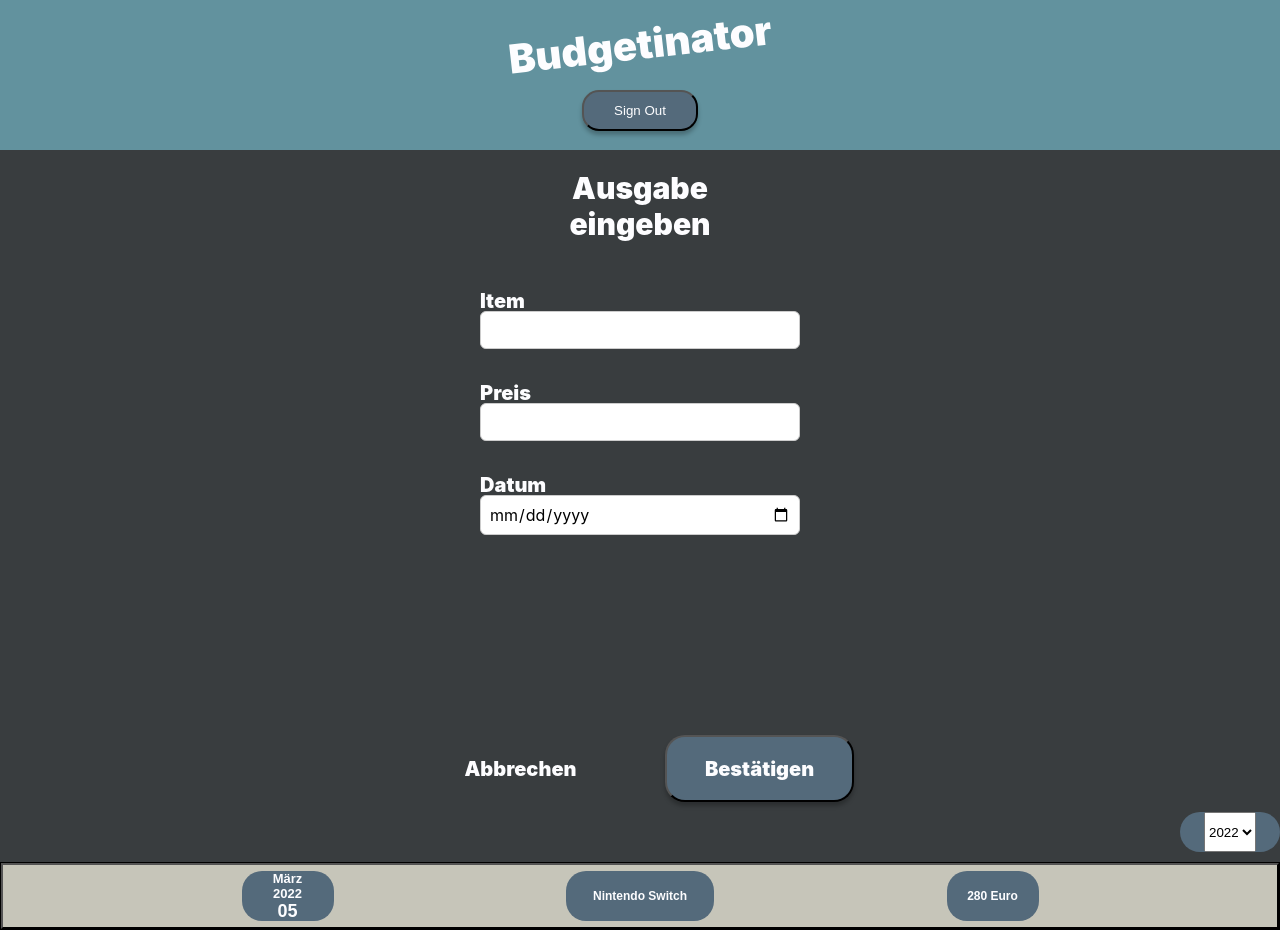
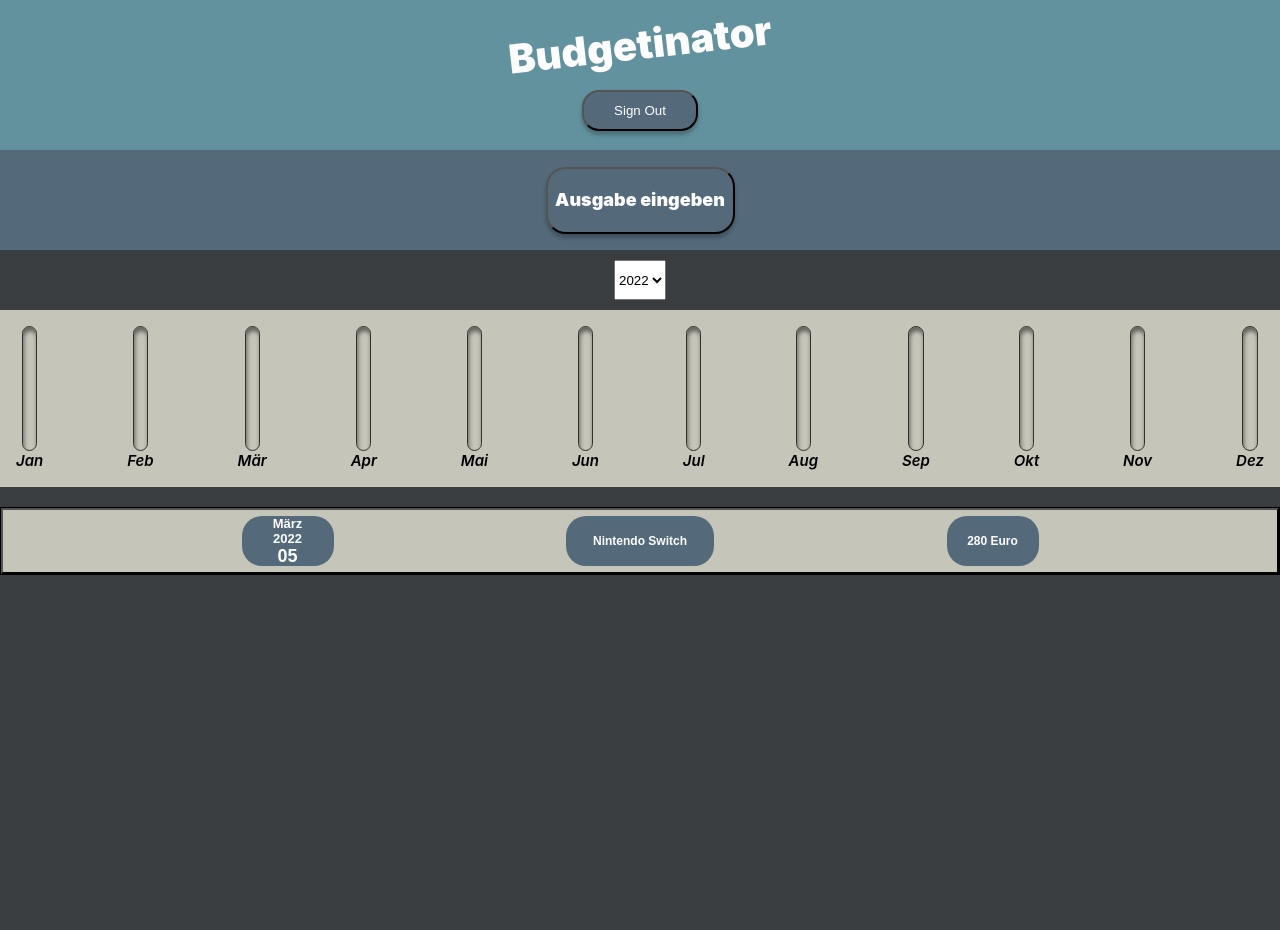
Before and after one commit to ScherwinBidar/capstone-project, a Next.js app: page / in a window 1280 px wide. After the commit the page ends 800 px from the top, so only its background shows below. Built offline with nearby package versions, Linux system fonts and the light colour scheme.

Commit message:
added box

```diff
--- /dev/null
+++ b/components/BudgetBar/VisualizeBar.js
@@ -0,0 +1,26 @@
+import React from "react";
+import Box from "../VisualizeBox/Box";
+
+export default function VisualizeBar(props) {
+  const boxDataPoints = [
+    { label: "Jan", value: 0 },
+    { label: "Feb", value: 0 },
+    { label: "Mär", value: 0 },
+    { label: "Apr", value: 0 },
+    { label: "Mai", value: 0 },
+    { label: "Jun", value: 0 },
+    { label: "Jul", value: 0 },
+    { label: "Aug", value: 0 },
+    { label: "Sep", value: 0 },
+    { label: "Okt", value: 0 },
+    { label: "Nov", value: 0 },
+    { label: "Dez", value: 0 },
+  ];
+
+  for (const expense of props.expenses) {
+    const expenseMonth = expense.date.getMonth();
+    boxDataPoints[expenseMonth].value += expense.amount;
+  }
+
+  return <Box dataPoints={boxDataPoints} />;
+}
--- a/components/BudgetBar/WrapBars.js
+++ b/components/BudgetBar/WrapBars.js
@@ -1,5 +1,6 @@
 import FilterBar from "./FilterBar";
 import YearFilter from "./YearFilter";
+import VisualizeBar from "./VisualizeBar";
 import styles from "./WrapBar.module.css";
 import React, { useState } from "react";
 
@@ -18,6 +19,7 @@ export default function WrapBars(props) {
       <div className={styles.button}>
         <YearFilter onDefaultYear={theYear} onImportYear={importYearHandler} />
       </div>
+      <VisualizeBar expenses={filteredExpenses} />
       <FilterBar items={filteredExpenses} />
     </div>
   );
--- a/components/BudgetBar/YearFilter.module.css
+++ b/components/BudgetBar/YearFilter.module.css
@@ -1,15 +1,13 @@
 .button {
-  width: 100px;
+  width: 100%;
   height: 40px;;
-  background-color: #546A7B;
   font-family: 'Inter';
   font-style: italic;
   font-weight: 600;
-  font-size: 12px;
+  font-size: 15px;
   line-height: 15px;
   text-align: center;
   color: #FDFDFF;
-  border-radius: 20px;
   display: flex;
   justify-content: center;
 }
--- a/components/NeueAusgabe/FormAusgabe.js
+++ b/components/NeueAusgabe/FormAusgabe.js
@@ -59,7 +59,13 @@ export default function FormAusgabe(props) {
         </div>
       </div>
       <div className={styles.buttonWrapper}>
-        <button className={styles.abbrechen}>Abbrechen</button>
+        <button
+          type="button"
+          onClick={props.onCancel}
+          className={styles.abbrechen}
+        >
+          Abbrechen
+        </button>
         <button type="submit" className={styles.bestätigen}>
           Bestätigen
         </button>
--- a/components/NeueAusgabe/NeueAusgabe.js
+++ b/components/NeueAusgabe/NeueAusgabe.js
@@ -1,7 +1,10 @@
 import styles from "./NeueAusgabe.module.css";
 import FormAusgabe from "./FormAusgabe";
+import React, { useState } from "react";
 
 export default function NeueAusgabe(props) {
+  const [isEditing, setIsediting] = useState(false);
+
   function addUserInputHandler(importUserInput) {
     const userInput = {
       ...importUserInput,
@@ -10,13 +13,29 @@ export default function NeueAusgabe(props) {
 
     props.onAddUserInput(userInput);
   }
+
+  function startEditingHandler() {
+    setIsediting(true);
+  }
+
+  function stopEditingHandler() {
+    setIsediting(false);
+  }
+
   return (
     <>
       <div className={styles.wrapper}>
-        <div className={styles.text}>
-          <h1>Ausgabe eingeben</h1>
+        <div className={styles.buttonWrapper}>
+          {!isEditing && (
+            <button onClick={startEditingHandler}>Ausgabe eingeben</button>
+          )}
         </div>
-        <FormAusgabe onAddUserInput={addUserInputHandler} />
+        {isEditing && (
+          <FormAusgabe
+            onAddUserInput={addUserInputHandler}
+            onCancel={stopEditingHandler}
+          />
+        )}
       </div>
     </>
   );
--- a/components/NeueAusgabe/NeueAusgabe.module.css
+++ b/components/NeueAusgabe/NeueAusgabe.module.css
@@ -1,23 +1,26 @@
 .wrapper {
     width: 100%;
-    height: fit-content;
 }
 
-.text {
+.buttonWrapper {
     display: flex;
     justify-content: center;
-    align-items: flex-end;
+    align-items: center;
+    width: 100%;
+    height: 100px;
+    background-color: #546A7B;
 }
 
-.text > h1 {
-    width: 220px;
-    height: 29px;
+.buttonWrapper button {
+    width: 189px;
+    height: 67px;
+    background: #546A7B;
+    box-shadow: 0px 4px 4px rgba(0, 0, 0, 0.25);
+    border-radius: 20px;
     font-family: 'Inter';
     font-style: normal;
     font-weight: 900;
-    font-size: 30px;
-    line-height: 36px;
-    text-align: center;
-    text-align: center;
+    font-size: 18px;
+    line-height: 24px;
     color: #FDFDFF;
 }
--- /dev/null
+++ b/components/VisualizeBox/Box.js
@@ -0,0 +1,22 @@
+import React from "react";
+import BoxBars from "./BoxBars";
+
+import styles from "./Box.module.css";
+
+export default function Box(props) {
+  const dataPointValues = props.dataPoints.map((dataPoint) => dataPoint.value);
+  const totalMaximum = Math.max(...dataPointValues);
+
+  return (
+    <div className={styles.chart}>
+      {props.dataPoints.map((dataPoint) => (
+        <BoxBars
+          key={dataPoint.label}
+          value={dataPoint.value}
+          maxValue={totalMaximum}
+          label={dataPoint.label}
+        />
+      ))}
+    </div>
+  );
+}
--- /dev/null
+++ b/components/VisualizeBox/Box.module.css
@@ -0,0 +1,10 @@
+.chart {
+    padding: 1rem;
+    background-color: #C6C5B9;
+    text-align: center;
+    display: flex;
+    justify-content: space-between;
+    width: 100%;
+    height: 177px;
+    margin-bottom: 20px;
+  }
--- /dev/null
+++ b/components/VisualizeBox/BoxBars.js
@@ -0,0 +1,23 @@
+import React from "react";
+
+import styles from "./BoxBars.module.css";
+
+export default function BoxBars(props) {
+  let barFillHeight = "0%";
+
+  if (props.maxValue > 0) {
+    barFillHeight = Math.round((props.value / props.maxValue) * 100) + "%";
+  }
+
+  return (
+    <div className={styles.boxBar}>
+      <div className={styles.boxBar__inner}>
+        <div
+          className={styles.boxBar__fill}
+          style={{ height: barFillHeight }}
+        ></div>
+      </div>
+      <div className={styles.boxBar__label}>{props.label}</div>
+    </div>
+  );
+}
--- /dev/null
+++ b/components/VisualizeBox/BoxBars.module.css
@@ -0,0 +1,35 @@
+.boxBar {
+    height: 100%;
+    display: flex;
+    flex-direction: column;
+    align-items: center;
+  }
+
+  .boxBar__inner {
+    height: 100%;
+    width: 15.26px;
+    border: 1px solid #313131;
+    border-radius: 20px;
+    background-color: #C6C5B9;
+    overflow: hidden;
+    display: flex;
+    flex-direction: column;
+    justify-content: flex-end;
+    box-shadow: inset 1px 4px 4px rgba(0, 0, 0, 0.5);
+  }
+
+  .boxBar__fill {
+    background-color: red;
+    width: 100%;
+    transition: all 0.3s ease-out;
+  }
+
+  .boxBar__label {
+    font-family: 'Inter';
+    font-style: italic;
+    font-weight: 600;
+    font-size: 15px;
+    line-height: 20px;
+    text-align: center;
+    color: #000000;
+  }
```
Also changed, not shown: 2 other files (tests, documents, lock files or other folders).
